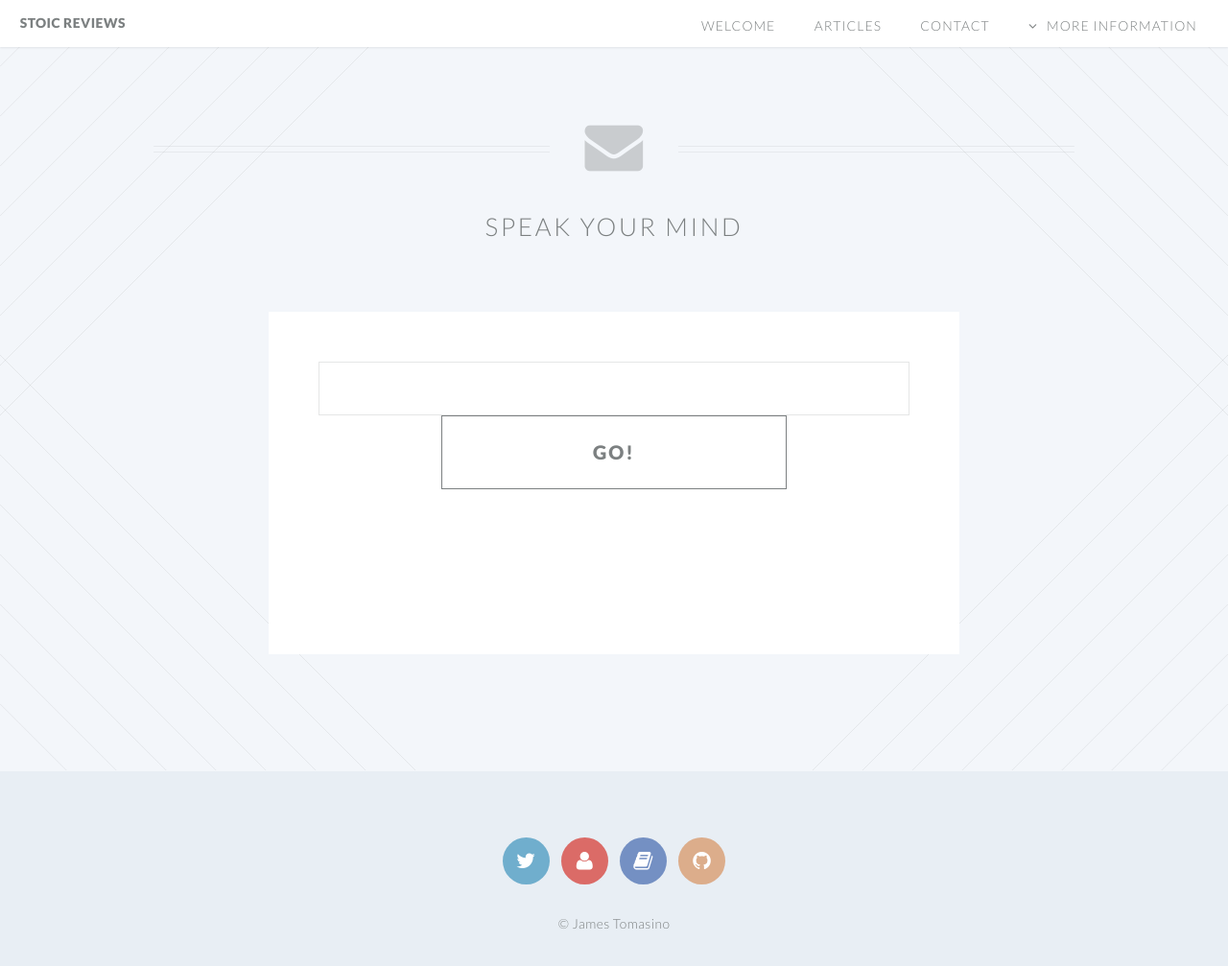
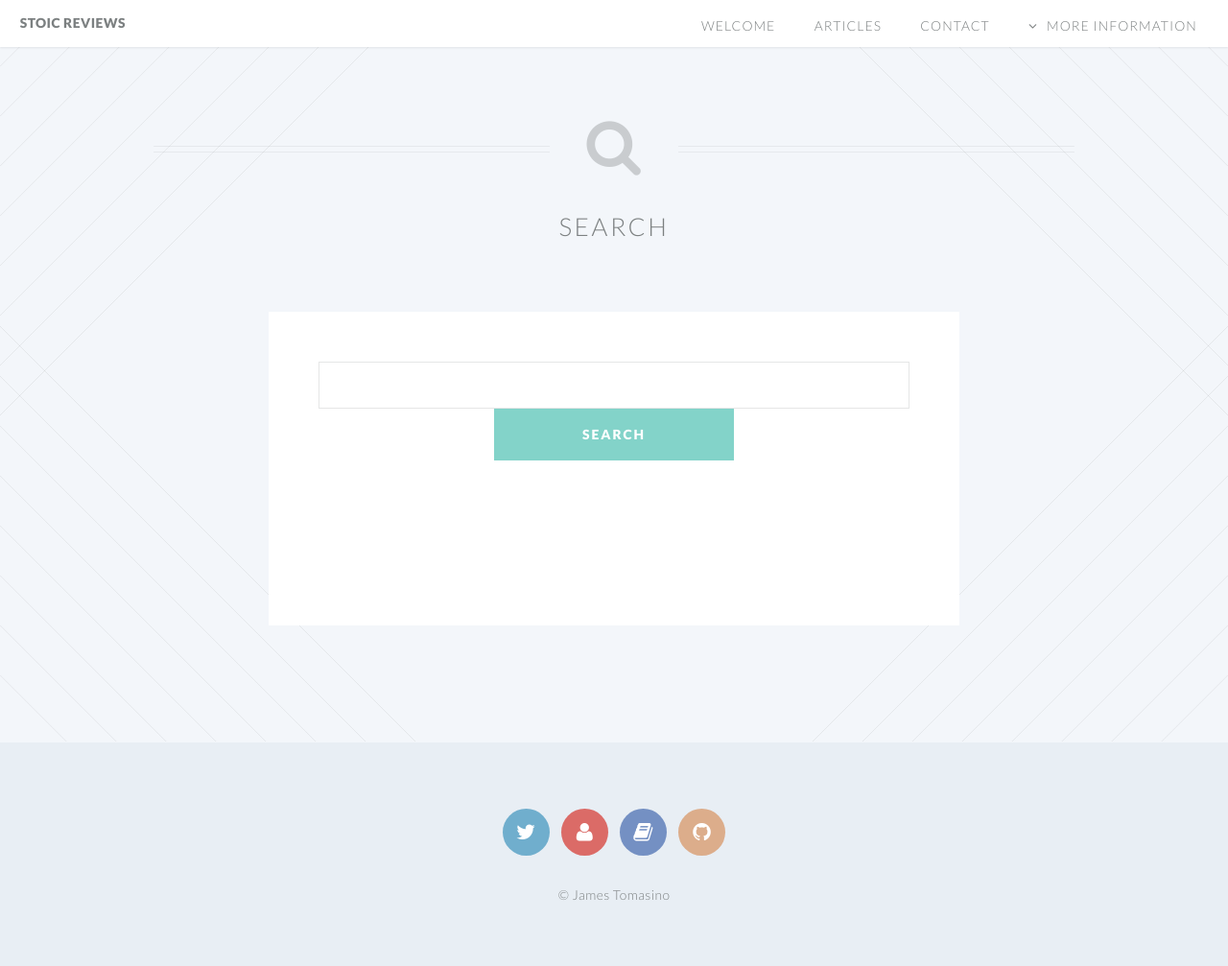
Before and after one commit to jamestomasino/stoicreviews, a Jekyll site: the page built from search/index.html, in a window 1280 px wide and 1040 px high. Shown: the top 1007 px of the window at 96% size. Built offline with Jekyll 4.4.1, drawn with Linux system fonts in a browser that asks for light colours; nearby versions of some CDN libraries.

Commit message:
fixed basic styles for search page

```diff
--- a/search/index.html
+++ b/search/index.html
@@ -7,8 +7,8 @@ title: Search
 			<article id="main">
 
 				<header class="special container">
-					<span class="icon fa-envelope"></span>
-					<h2>Speak your mind</h2>
+					<span class="icon fa-search"></span>
+					<h2>Search</h2>
 				</header>
 
 				<!-- One -->
@@ -16,8 +16,8 @@ title: Search
 
 						<form action="get" id="site_search">
 							<center>
-								<input style="font-size:20px;" type="text" id="search_box">
-								<input style="font-size:20px;" type="submit" value="Go!">
+								<input type="text" id="search_box">
+								<input type="submit" class="special" value="Search">
 							</center>
 						</form>
 						<br/>&nbsp;
```
